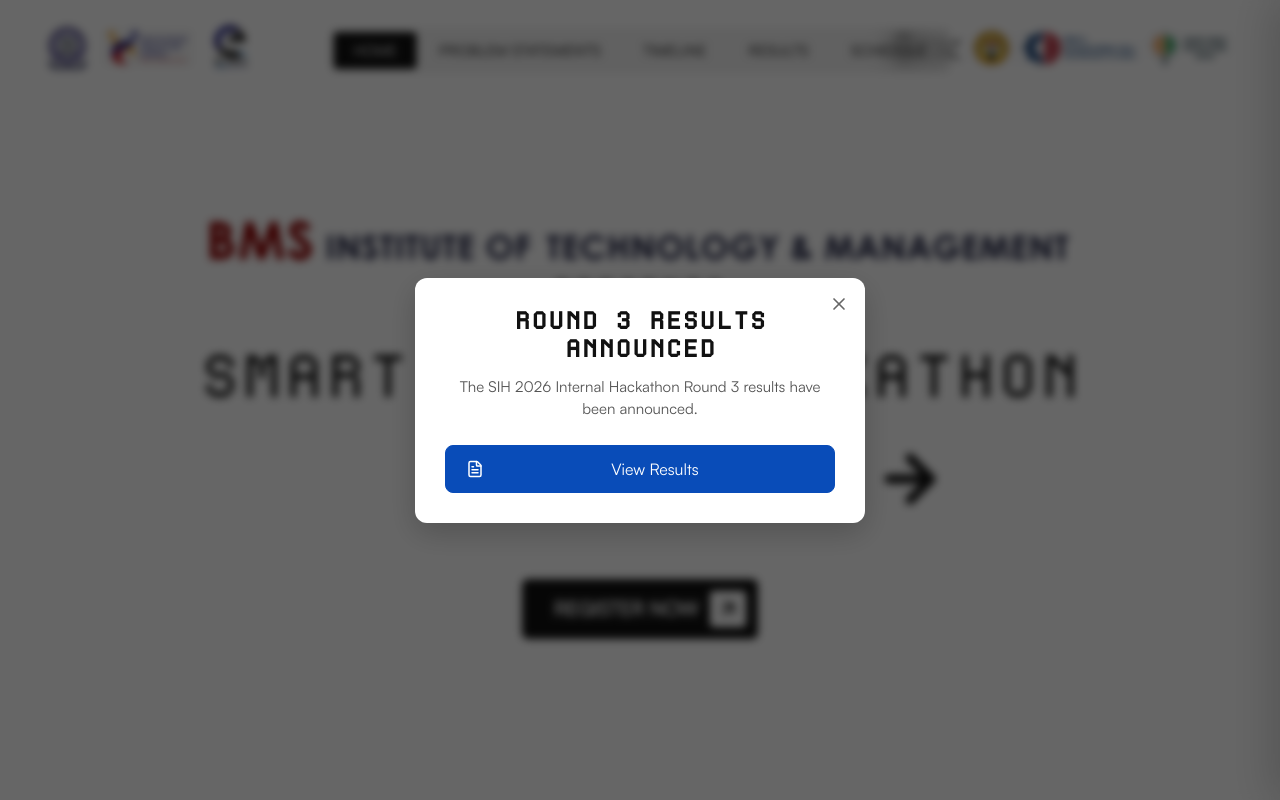
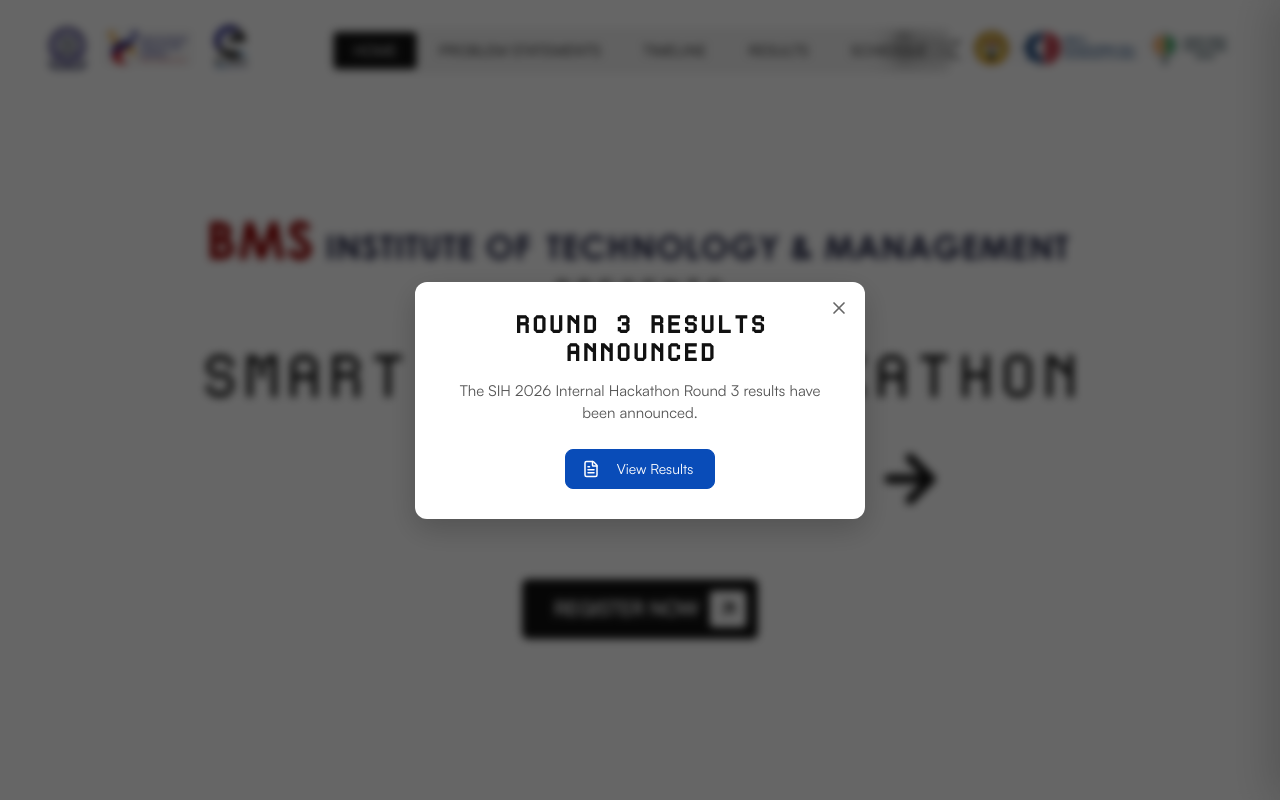
Before and after one commit to Ansukr07/sihbmsit26, a React (Vite) app: page / in a window 1280 px wide. Shown: the top 800 px of the page. Built offline with nearby package versions, Linux system fonts and the light colour scheme; a web font is replaced by a local one.

Commit message:
Refine results popup button

```diff
--- a/src/Popup.css
+++ b/src/Popup.css
@@ -75,6 +75,7 @@
   display: flex;
   flex-direction: column;
   gap: 12px;
+  align-items: center;
 }
 
 .popup-btn {
@@ -106,6 +107,14 @@
   text-align: center;
 }
 
+.popup-btn.primary {
+  width: auto;
+  min-width: 150px;
+  justify-content: center;
+  padding: 10px 16px;
+  font-size: 14px;
+}
+
 .popup-btn.primary:hover {
   background: #094CB8;
 }
```
